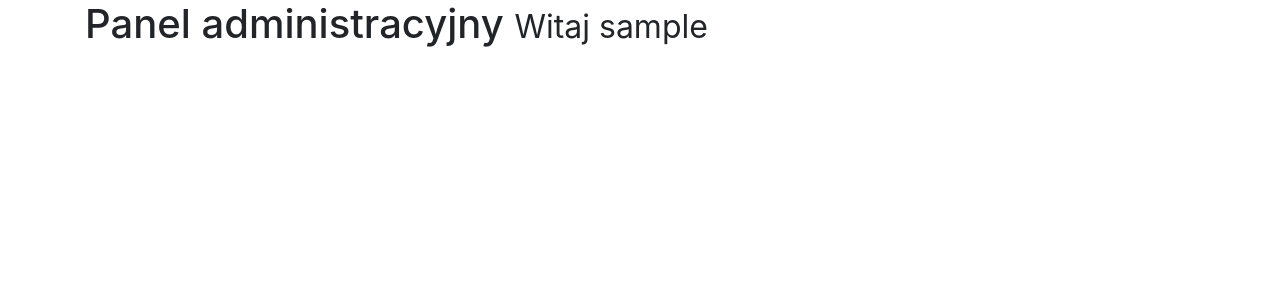
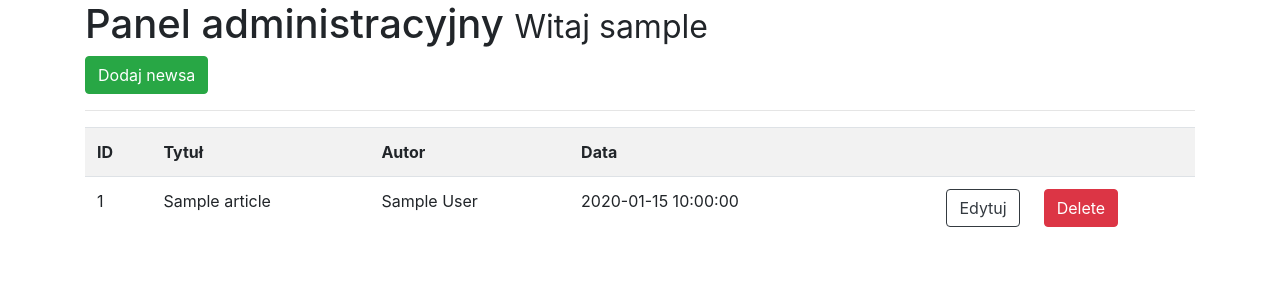
Before and after one commit to keybipl/CelulozaFLASK, a Flask app: page /dashboard in a window 1280 px wide. Shown: the part 112-412 px from the top of the page. Run offline with Flask 2, Linux system fonts and the light colour scheme; the visitor is signed in with stand-in values (Sample User, id 1); tables that the repository leaves empty or names only in its code hold one stand-in row (values such as "Sample post"); data that the repository does not hold is empty; some libraries are stand-ins or nearby versions.

Commit message:
done news

```diff
--- a/app.py
+++ b/app.py
@@ -19,7 +19,7 @@ app.config['SECRET_KEY'] = 'secret123'
 mysql = MySQL(app)
 
 
-articles = news()
+# articles = news()
 
 
 @app.route("/")
@@ -31,14 +31,39 @@ def news():
 
 @app.route("/articles")
 def home():
-    return render_template('news.html', articles=articles)
+    # Create cursor
+    cur = mysql.connection.cursor()
+
+    # get articles
+    result = cur.execute("SELECT * FROM articles")
+
+    articles = cur.fetchall()
+
+    if result > 0:
+        return render_template('news.html', articles=articles)
+    else:
+        msg = "nie znaleziono artykułów"
+        return render_template('news.html', msg=msg)
+
+    # close connection
+    cur.close()
 
 # Pojedynczy atykuł
 
 
 @app.route("/articles/<string:id>/")
 def article(id):
-    return render_template('article.html', id=id)
+    # Create cursor
+    cur = mysql.connection.cursor()
+
+    # get article
+    result = cur.execute("SELECT * FROM articles WHERE id = %s", [id])
+
+    article = cur.fetchone()
+
+    # close connection
+    cur.close()
+    return render_template('article.html', article=article)
 
 
 @app.route("/history")
@@ -197,7 +222,125 @@ def logout():
 @app.route('/dashboard')
 @is_logged_in
 def dashboard():
-    return render_template('dashboard.html')
+    # Create cursor
+    cur = mysql.connection.cursor()
+
+    # get articles
+    result = cur.execute("SELECT * FROM articles")
+
+    articles = cur.fetchall()
+
+    if result > 0:
+        return render_template('dashboard.html', articles=articles)
+    else:
+        msg = "nie znaleziono artykułów"
+        return render_template('dashboard.html', msg=msg)
+
+    # close connection
+    cur.close()
+
+
+# Formularz artykułu
+
+
+class ArticleForm(Form):
+    title = StringField('Tytuł', [validators.Length(min=1, max=200)])
+    body = TextAreaField('Treść', [validators.Length(min=30)])
+
+
+@app.route('/add_article', methods=['GET', 'POST'])
+@is_logged_in
+def add_article():
+    form = ArticleForm(request.form)
+    if request.method == 'POST' and form.validate():
+        title = form.title.data
+        body = form.body.data
+
+        # kursor
+        cur = mysql.connection.cursor()
+
+        # execute
+        cur.execute("INSERT INTO articles(title, body, author) VALUES(%s, %s, %s)",
+                    (title, body, session['username']))
+
+        # commit
+        mysql.connection.commit()
+
+        # close
+        cur.close()
+
+        flash('Artykuł dodany', 'success')
+
+        return redirect(url_for('dashboard'))
+
+    return render_template('add_article.html', form=form)
+
+
+# edit article
+
+
+@app.route('/edit_article/<string:id>', methods=['GET', 'POST'])
+@is_logged_in
+def edit_article(id):
+    # Create cursor
+    cur = mysql.connection.cursor()
+
+    # Get article by id
+    result = cur.execute("SELECT * FROM articles WHERE id = %s", [id])
+
+    article = cur.fetchone()
+    cur.close()
+
+    # Get form
+    form = ArticleForm(request.form)
+
+    # Populate article form fields
+    form.title.data = article['title']
+    form.body.data = article['body']
+
+    if request.method == 'POST' and form.validate():
+        title = request.form['title']
+        body = request.form['body']
+
+        # kursor
+        cur = mysql.connection.cursor()
+
+        # execute
+        cur.execute(
+            "UPDATE articles SET title=%s, body=%s WHERE id = %s", (title, body, id))
+
+        # commit
+        mysql.connection.commit()
+
+        # close
+        cur.close()
+
+        flash('Artykuł został zaktualizowany', 'success')
+
+        return redirect(url_for('dashboard'))
+
+    return render_template('edit_article.html', form=form)
+
+
+# Delete article
+@app.route('/delete_article/<string:id>', methods=["POST"])
+@is_logged_in
+def delete_article(id):
+    # Create cursor
+    cur = mysql.connection.cursor()
+
+    # Execute
+    cur.execute("DELETE FROM articles WHERE id = %s", [id])
+
+    # commit
+    mysql.connection.commit()
+
+    # close
+    cur.close()
+
+    flash('News został usunięty', 'success')
+
+    return redirect(url_for('dashboard'))
 
 
 if __name__ == '__main__':
--- a/templates/article.html
+++ b/templates/article.html
@@ -1,5 +1,9 @@
 {% extends 'layout.html' %}
 
 {% block body %}
-<h1>{{id}}</h1>
+<h1>{{article.title}}</h1>
+<small>Dodane przez {{article.author }} dnia {{article.create_date}}</small>
+<hr>
+<div>{{article.body | safe}}</div>
+
 {% endblock %}
--- a/templates/dashboard.html
+++ b/templates/dashboard.html
@@ -2,4 +2,31 @@
 
 {% block body %}
 <h1>Panel administracyjny <small>Witaj {{session.username}}</small></h1>
+<a href="/add_article" class="btn btn-success">Dodaj newsa</a>
+<hr>
+<table class="table table-striped">
+    <tr>
+        <th>ID</th>
+        <th>Tytuł</th>
+        <th>Autor</th>
+        <th>Data</th>
+        <th></th>
+        <th></th>
+    </tr>
+    {% for article in articles %}
+    <tr>
+        <td>{{article.id}}</td>
+        <td>{{article.title}}</td>
+        <td>{{article.author}}</td>
+        <td>{{article.create_date}}</td>
+        <td><a class="btn btn-outline-dark float-right" href="edit_article/{{article.id}}">Edytuj</a></td>
+        <td>
+            <form action="{{url_for('delete_article', id=article.id)}}" method="POST">
+                <input type="hidden" name="_method" value="DELETE">
+                <input type="submit" value="Delete" class="btn btn-danger">
+            </form>
+        </td>
+    </tr>
+    {% endfor %}
+</table>
 {% endblock %}
--- a/templates/layout.html
+++ b/templates/layout.html
@@ -15,6 +15,7 @@
         {% include 'includes/_messages.html' %}
         {% block body %}{% endblock %}
     </div>
+    <script src="//cdn.ckeditor.com/4.15.1/full/ckeditor.js"></script>
     <script src="https://code.jquery.com/jquery-3.3.1.slim.min.js"
         integrity="sha384-q8i/X+965DzO0rT7abK41JStQIAqVgRVzpbzo5smXKp4YfRvH+8abtTE1Pi6jizo" crossorigin="anonymous">
     </script>
@@ -24,6 +25,9 @@
     <script src="https://cdnjs.cloudflare.com/ajax/libs/popper.js/1.14.3/umd/popper.min.js"
         integrity="sha384-ZMP7rVo3mIykV+2+9J3UJ46jBk0WLaUAdn689aCwoqbBJiSnjAK/l8WvCWPIPm49" crossorigin="anonymous">
     </script>
+    <script type="text/javascript">
+        CKEDITOR.replace('editor')
+    </script>
 </body>
 
 </html>
```
Also changed, not shown: templates/add_article.html (added, +15 -0 lines), templates/edit_article.html (added, +15 -0 lines), templates/home.html (+6 -2 lines), templates/news.html (+6 -2 lines).
